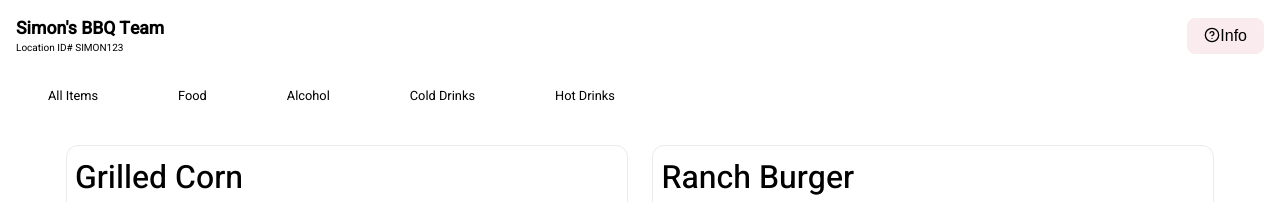
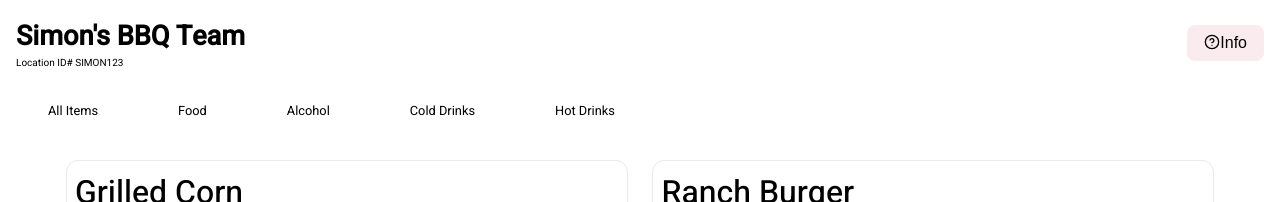
Before and after one commit to Wyatth7/posify, a React (Create React App) app: page / in a window 1280 px wide. Shown: the top 202 px of the page. Built offline with nearby package versions, Linux system fonts and the light colour scheme.

Commit message:
Added company header to cart and updated car headers

```diff
--- a/src/components/Cart/Cart.js
+++ b/src/components/Cart/Cart.js
@@ -1,5 +1,6 @@
 import React from "react";
 import styled from "styled-components";
+import CompanyInfo from "../ItemSelect/Header/CompanyInfo/CompanyInfo";
 import SolidButton from "../reusable/SolidButton/SolidButton";
 import CartHeader from "./CartHeader/CartHeader";
 import CartItems from "./CartItems/CartItems";
@@ -31,9 +32,16 @@ const MarginWrapper = styled.div`
   margin: 0 0.2rem;
 `;
 
+const HeaderWrapper = styled.div`
+  padding-top: 1rem;
+`;
+
 const Cart = (props) => {
   return (
     <CART height={window.innerHeight}>
+      <HeaderWrapper>
+        <CompanyInfo />
+      </HeaderWrapper>
       <PaddingBottomWrapper>
         <CartHeader />
       </PaddingBottomWrapper>
--- a/src/components/Cart/CartHeader/CartHeader.js
+++ b/src/components/Cart/CartHeader/CartHeader.js
@@ -7,7 +7,6 @@ const CARTHEADER = styled.div`
   display: flex;
   flex-direction: column;
   justify-content: space-between;
-  align-items: center;
   width: 100%;
   padding: 1rem 0;
   border-bottom: 1px solid #000000;
@@ -15,7 +14,7 @@ const CARTHEADER = styled.div`
 
 const Header = styled.h1`
   font-weight: 500;
-  font-size: 2.5rem;
+  font-size: 1.7rem;
 `;
 
 // const ButtonContainer = styled.div`
--- a/src/components/ItemSelect/Header/CompanyInfo/CompanyInfo.js
+++ b/src/components/ItemSelect/Header/CompanyInfo/CompanyInfo.js
@@ -15,7 +15,7 @@ const Left = styled.div`
 `;
 
 const Header = styled.h1`
-  font-size: 1.1rem;
+  font-size: 1.7rem;
 `;
 
 const SubHead = styled.p`
--- a/src/components/ItemSelect/Header/Header.js
+++ b/src/components/ItemSelect/Header/Header.js
@@ -3,7 +3,14 @@ import styled from "styled-components";
 import CompanyInfo from "./CompanyInfo/CompanyInfo";
 import Nav from "./Nav/Nav";
 
-const HEADER = styled.div``;
+const HEADER = styled.div`
+  position: fixed;
+  top: 0;
+  left: 0;
+  width: 100%;
+  padding: 1rem 1rem 0 1rem;
+  background-color: #ffffff;
+`;
 
 const Header = (props) => {
   return (
--- a/src/components/ItemSelect/ItemSelect.js
+++ b/src/components/ItemSelect/ItemSelect.js
@@ -7,6 +7,7 @@ import Items from "./Items/Items";
 const ITEMSELECT = styled.div`
   display: flex;
   flex-direction: column;
+  position: relative;
 `;
 
 const ItemSelect = (props) => {
--- a/src/components/ItemSelect/Items/Item/Item.js
+++ b/src/components/ItemSelect/Items/Item/Item.js
@@ -38,8 +38,8 @@ const DataWrap = styled.div`
 
 const Image = styled.img`
   object-fit: cover;
-  width: 55%;
-  height: auto;
+  width: 50%;
+  height: 50%;
   border-radius: 12px;
 `;
 
--- a/src/components/ItemSelect/Items/Items.js
+++ b/src/components/ItemSelect/Items/Items.js
@@ -5,6 +5,7 @@ import Item from "./Item/Item";
 const ITEMS = styled.div`
   display: grid;
   grid-template-columns: 100%;
+  padding-top: 8.5rem;
 
   @media (min-width: 715px) {
     grid-template-columns: 45% 45%;
```
